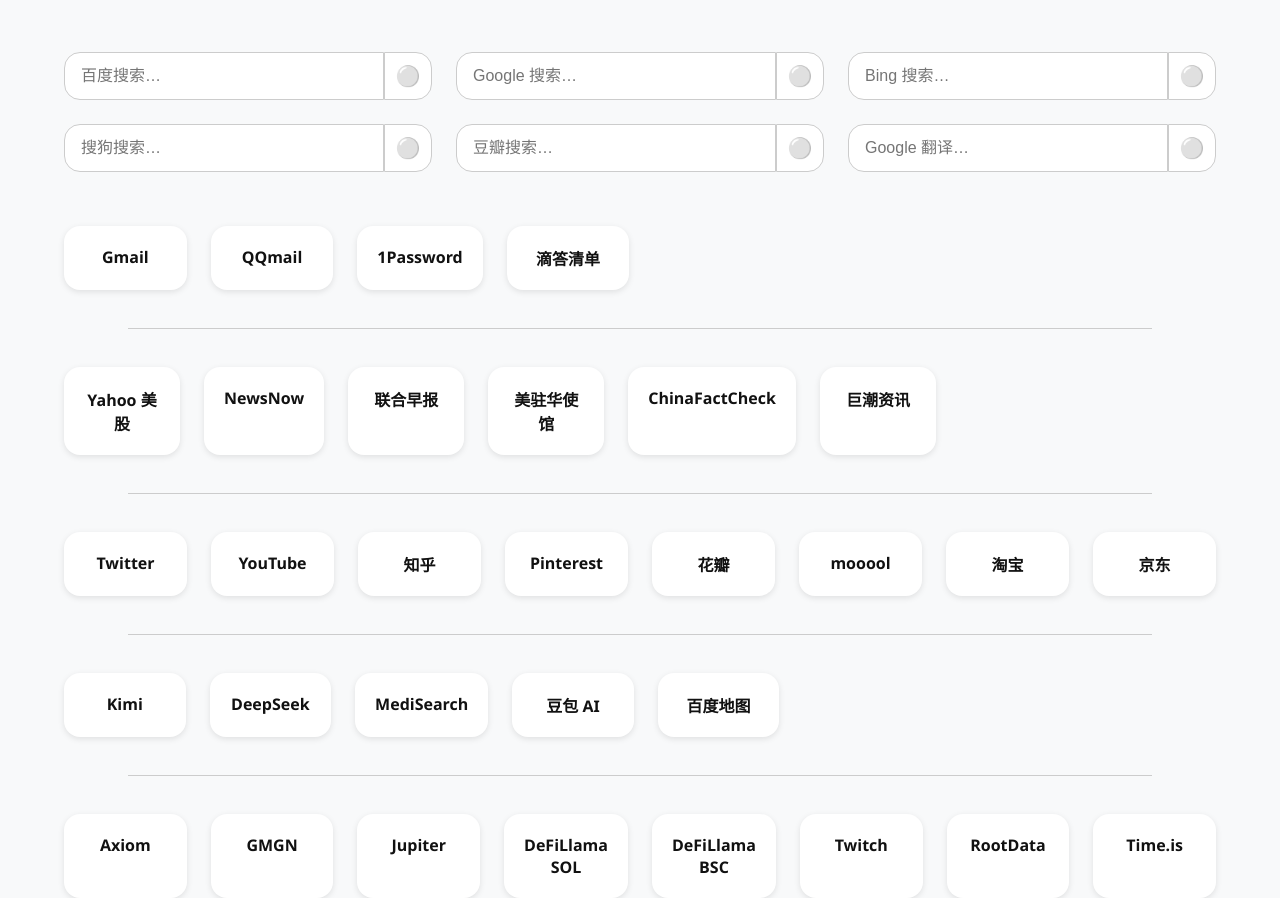
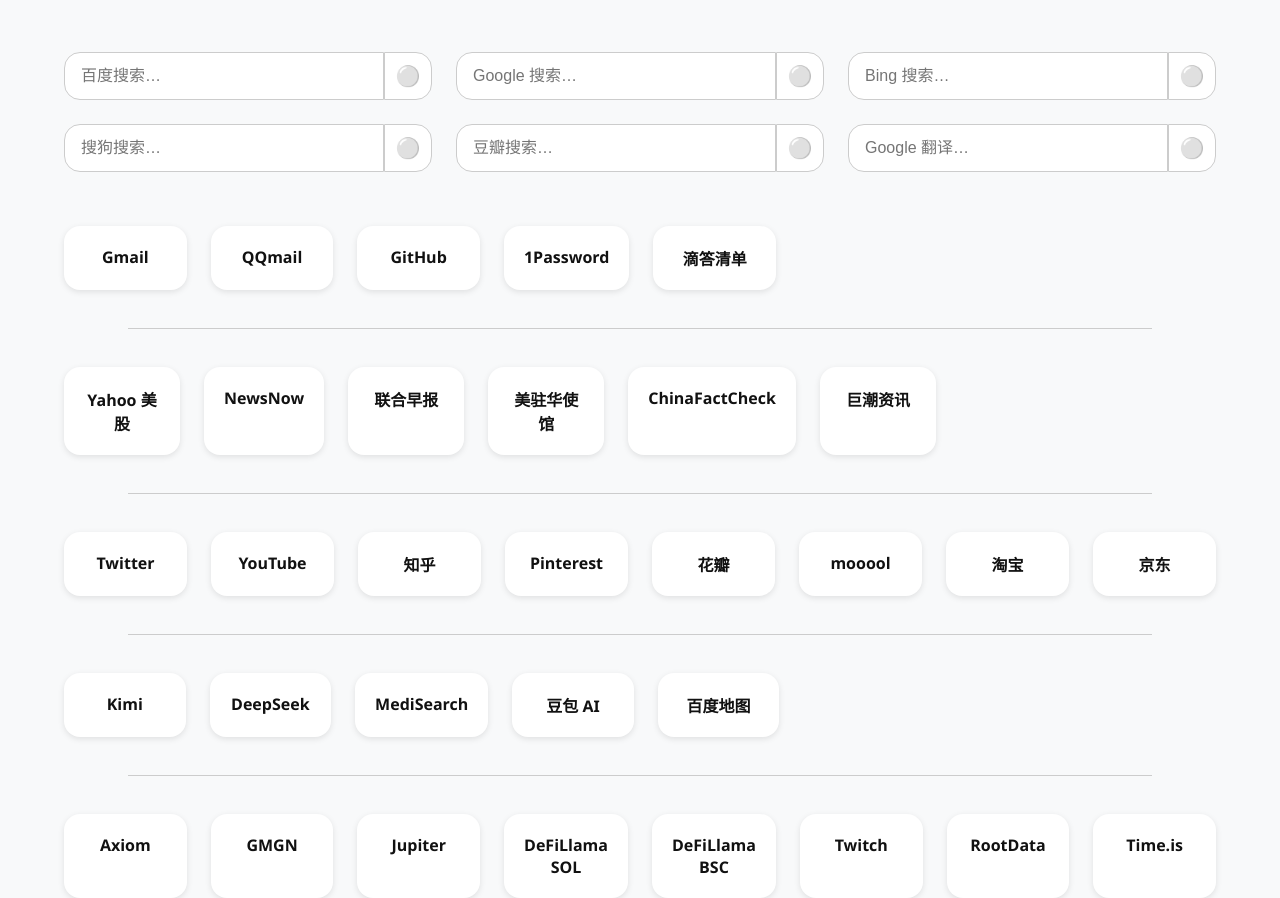
Before and after one commit to realmomohuang/newtab, a plain HTML site: page index.html in a window 1280 px wide. Drawn offline with Linux system fonts and the light colour scheme.

Commit message:
Update index.html

```diff
--- a/index.html
+++ b/index.html
@@ -147,6 +147,7 @@
 <div class="shortcuts">
   <a class="shortcut" href="https://mail.google.com/mail/u/0/#inbox" target="_blank">Gmail</a>
   <a class="shortcut" href="https://mail.qq.com" target="_blank">QQmail</a>
+  <a class="shortcut" href="https://github.com/realmomohuang" target="_blank">GitHub</a>
   <a class="shortcut" href="https://my.1password.com/home" target="_blank">1Password</a>
   <a class="shortcut" href="https://dida365.com/webapp/#c/all/calendar/m" target="_blank">滴答清单</a>
 </div>
```
